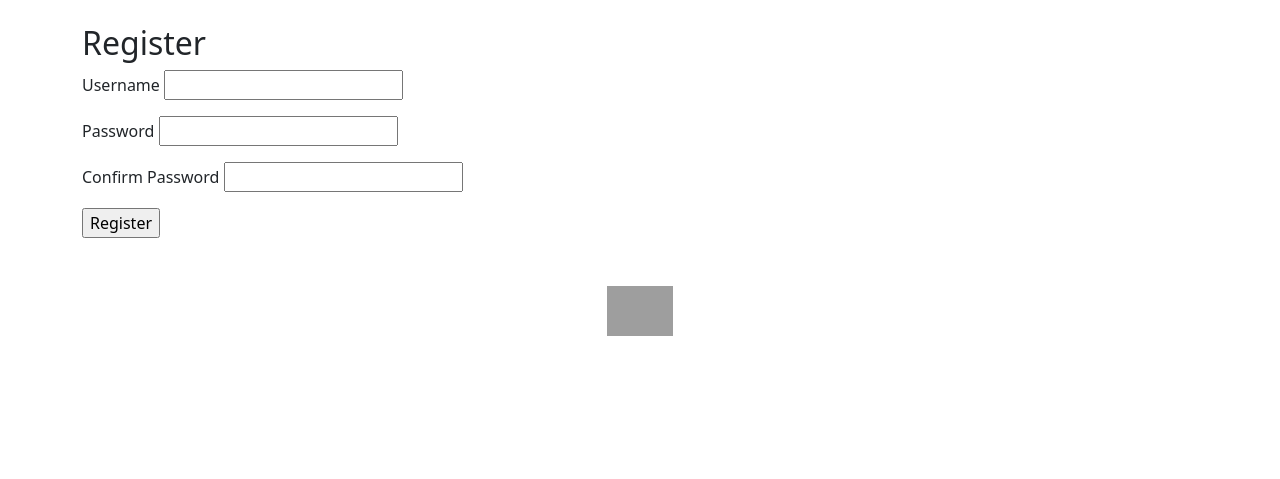
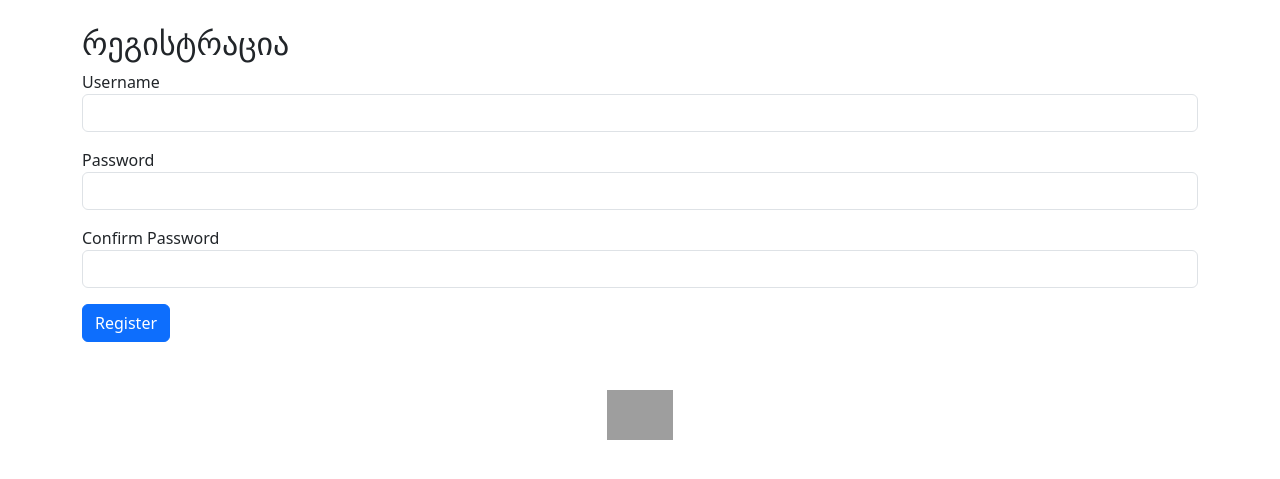
Before and after one commit to giorgi974/AUTO-SHOP-GEORGIA-3-1, a Flask app: template templates/register.html in a window 1280 px wide. Shown: the part 56-535 px from the top of the page. Run offline with Flask 3, Linux system fonts and the light colour scheme; the template is opened without the code that fills it: values that come from a table or form of the project are taken from there, others are empty; a user stored in the database is signed in; grey boxes are pictures that could not be loaded.

Commit message:
Update register.html

```diff
--- a/templates/register.html
+++ b/templates/register.html
@@ -1,11 +1,25 @@
-{% extends "base.html" %}
+{% extends 'base.html' %}
+
 {% block content %}
-  <h2>Register</h2>
-  <form method="POST">
+<h2>რეგისტრაცია</h2>
+<form method="POST">
     {{ form.hidden_tag() }}
-    <p>{{ form.username.label }} {{ form.username }}</p>
-    <p>{{ form.password.label }} {{ form.password }}</p>
-    <p>{{ form.confirm.label }} {{ form.confirm }}</p>
-    <p>{{ form.submit() }}</p>
-  </form>
+
+    <div class="mb-3">
+        {{ form.username.label }}
+        {{ form.username(class="form-control") }}
+    </div>
+
+    <div class="mb-3">
+        {{ form.password.label }}
+        {{ form.password(class="form-control") }}
+    </div>
+
+    <div class="mb-3">
+        {{ form.confirm.label }}
+        {{ form.confirm(class="form-control") }}
+    </div>
+
+    <button type="submit" class="btn btn-primary">{{ form.submit.label.text }}</button>
+</form>
 {% endblock %}
```
